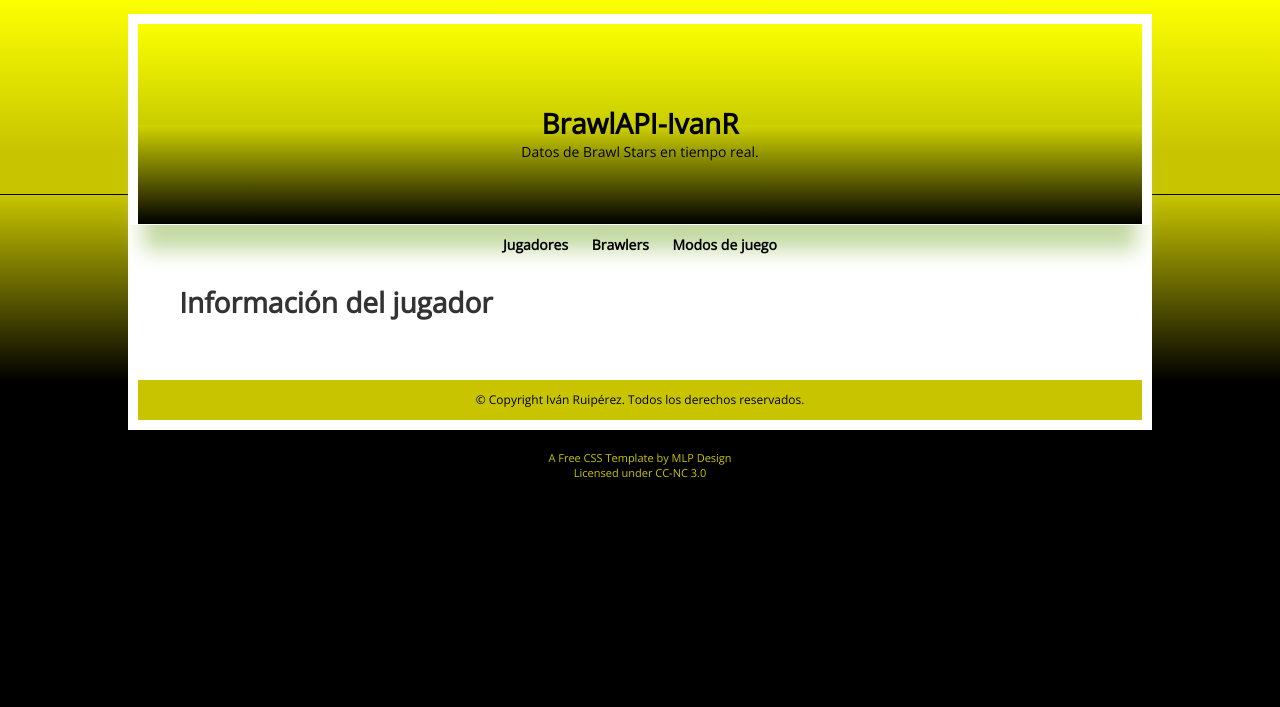
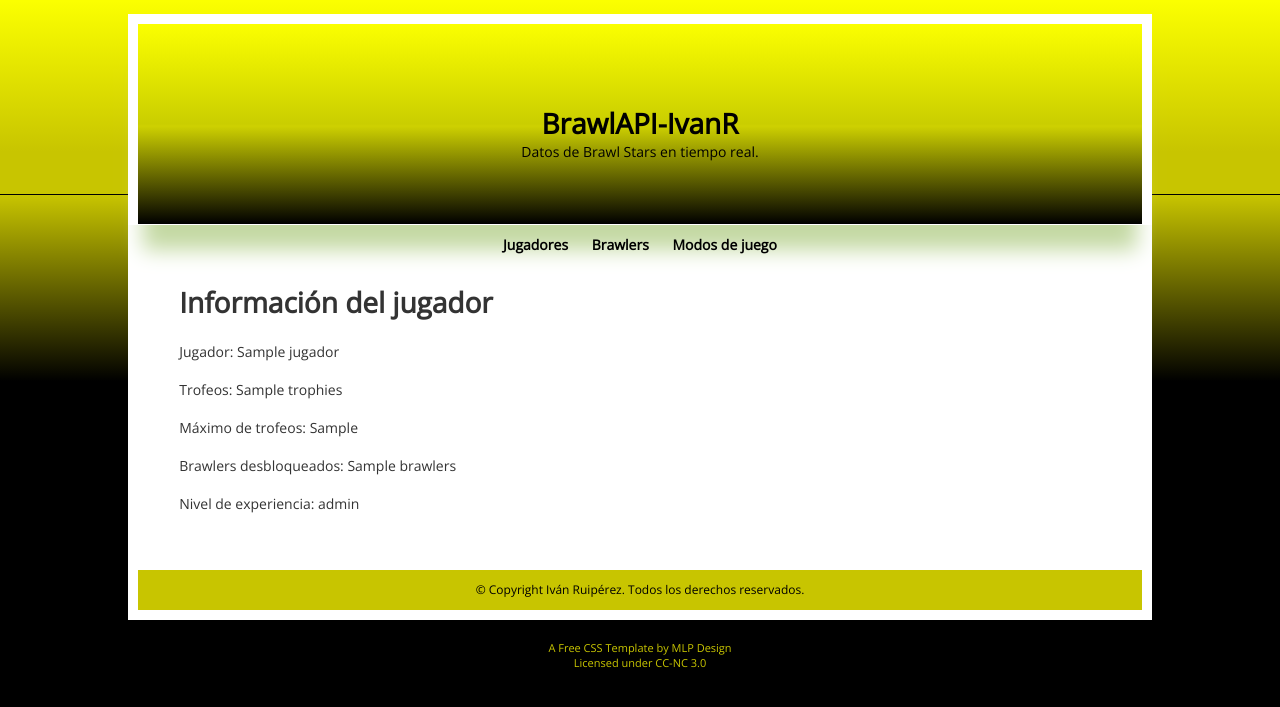
Before and after one commit to IvanRuiperezB/ProyectoFinal, a Flask app: template templates/player.html in a window 1280 px wide. Shown: the part 16-723 px from the top of the page. Run offline with Flask 3, Linux system fonts and the light colour scheme; the template is opened without the code that fills it: most values are stand-ins (such as "Sample title", 1, 10 or a date in 2020).

Commit message:
pagina player/player

```diff
--- a/app.py
+++ b/app.py
@@ -1,4 +1,4 @@
-from flask import Flask, render_template, abort, request
+from flask import Flask, render_template, abort, request, redirect, url_for
 import os
 import requests
 app = Flask(__name__)
@@ -8,18 +8,26 @@
     return render_template("inicio.html")
 
 @app.route('/players')
-def jugadores():
+def players():
     return render_template("players.html")
 
-def jugador():
+@app.route('/player',methods=["POST"])
+def player():
+    player = request.form.get("player")
+    return redirect(url_for('perfil', player=player))
+
+@app.route('/player/<player>')
+def perfil(player):
+    key=os.environ["key"]
     URL_jugador="https://api.brawlstars.com/v1/players/%23"
     headers={'Authorization': f'Bearer {key}'}
-    tag=request.form.get("player")
-    r=requests.get(URL_jugador+tag,headers=headers)
+    r=requests.get(URL_jugador+player,headers=headers)
     if r.status_code == 200:
         jugador=r.json()
-        return render_template("player.html")
+        brawlers=len(jugador["brawlers"])
+        return render_template("player.html",jugador=jugador,brawlers=brawlers)
     else:
         jugador=0
         return render_template("player.html",jugador=jugador)
+
 app.run("0.0.0.0",5000,debug=True)
--- a/templates/player.html
+++ b/templates/player.html
@@ -3,9 +3,15 @@
 {% block content %}
 <div class="post">
     <h1>Información del jugador</h1>
-
     {% if jugador == 0 %}
-
+        <p>Error: jugador no encontrado.</p>
+    {% else %}
+        <p>Jugador: {{jugador["name"]}}</p>
+        <p>Trofeos: {{jugador["trophies"]}}</p>
+        <p>Máximo de trofeos: {{jugador["highestTrophies"]}}</p>
+        <p>Brawlers desbloqueados: {{brawlers}}</p>
+        <p>Nivel de experiencia: {{jugador["expLevel"]}}</p>
+        <p></p>
     {% endif %}
 </div>
 {% endblock %}
```
